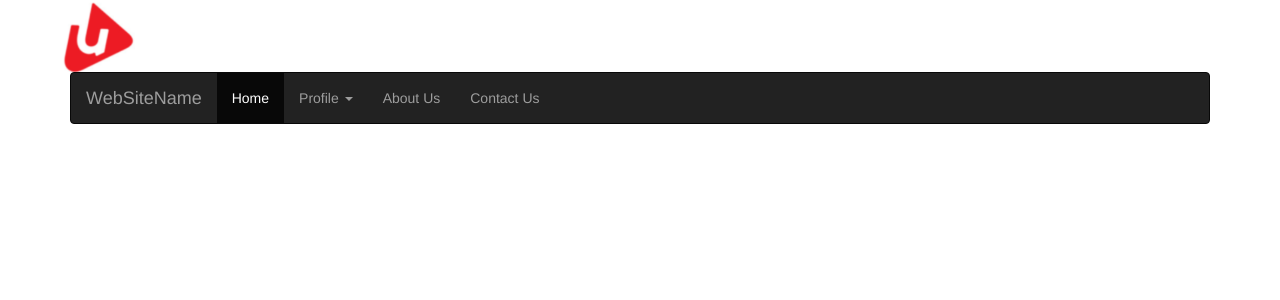
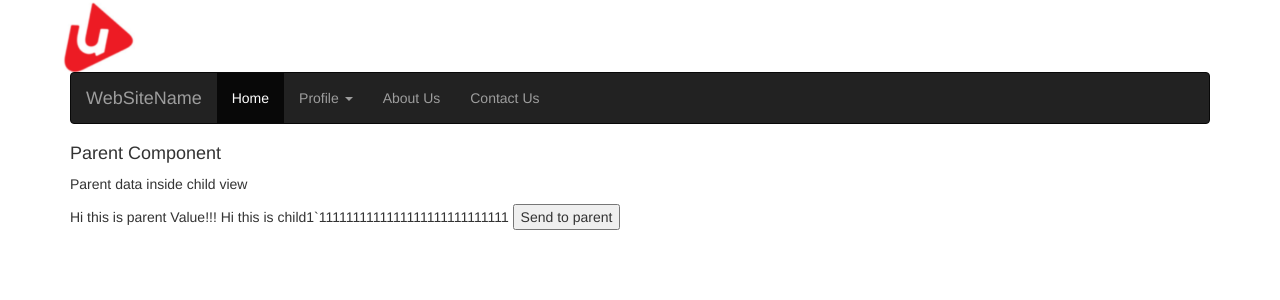
Before and after one commit to uilegends/routing, an Angular app: page /parent in a window 1280 px wide. Before the commit this address led to /. Shown: the top 300 px of the page. Built offline with nearby package versions, Linux system fonts and the light colour scheme.

Commit message:
change in app

```diff
--- a/src/app/app-routing.module.ts
+++ b/src/app/app-routing.module.ts
@@ -1,3 +1,5 @@
+import { ParentComponent } from './parent/parent.component';
+import { ChildComponent } from './child/child.component';
 import { HomeComponent } from './home/home.component';
 import { ContactComponent } from './contact/contact.component';
 import { AboutComponent } from './about/about.component';
@@ -10,6 +12,8 @@ const routes: Routes = [
   { path: 'home', component: HomeComponent },
   { path: 'about', component: AboutComponent },
   { path: 'contact', component: ContactComponent },
+  { path: 'child', component: ChildComponent },
+  { path: 'parent', component: ParentComponent },
   { path: 'customer', loadChildren: './customer/customer.module#CustomerModule' }
 ];
 
--- a/src/app/app.module.ts
+++ b/src/app/app.module.ts
@@ -5,13 +5,17 @@ import { AppComponent } from './app.component';
 import { AboutComponent } from './about/about.component';
 import { ContactComponent } from './contact/contact.component';
 import { HomeComponent } from './home/home.component';
+import { ChildComponent } from './child/child.component';
+import { ParentComponent } from './parent/parent.component';
 
 @NgModule({
   declarations: [
     AppComponent,
     AboutComponent,
     ContactComponent,
-    HomeComponent
+    HomeComponent,
+    ChildComponent,
+    ParentComponent
   ],
   imports: [
     BrowserModule,
--- /dev/null
+++ b/src/app/child/child.component.html
@@ -0,0 +1,6 @@
+<p> Parent data inside child view </p>
+{{child}}
+
+{{child1}}
+
+<button (click)="clickinChild()">Send to parent</button>
--- /dev/null
+++ b/src/app/child/child.component.ts
@@ -0,0 +1,25 @@
+import { Component, OnInit, Input, Output, EventEmitter } from '@angular/core';
+
+@Component({
+  selector: 'app-child',
+  templateUrl: './child.component.html',
+  styleUrls: ['./child.component.css']
+})
+export class ChildComponent implements OnInit {
+
+  @Input() child;
+  @Output() childOut = new EventEmitter();
+  child1: string;
+
+  constructor() {
+    this.child1 = "Hi this is child1`1111111111111111111111111111"
+  }
+
+  ngOnInit() {
+  }
+
+  clickinChild() {
+    this.childOut.emit(this.child1);
+  }
+
+}
--- /dev/null
+++ b/src/app/parent/parent.component.html
@@ -0,0 +1,2 @@
+<h4>Parent Component</h4>
+<app-child [child]="parent" (childOut)="getchild($event)"></app-child>
--- /dev/null
+++ b/src/app/parent/parent.component.ts
@@ -0,0 +1,21 @@
+import { Component, OnInit } from '@angular/core';
+
+@Component({
+  selector: 'app-parent',
+  templateUrl: './parent.component.html',
+  styleUrls: ['./parent.component.css']
+})
+export class ParentComponent implements OnInit {
+
+  parent = "Hi this is parent Value!!!"
+  constructor() { }
+
+  ngOnInit() {
+  }
+
+  getchild(event: any) {
+    console.log('Child value' + event);
+
+  }
+
+}
```
Also changed, not shown: src/app/child/child.component.css (added), src/app/parent/parent.component.css (added), 2 other files (tests, documents, lock files or other folders).
